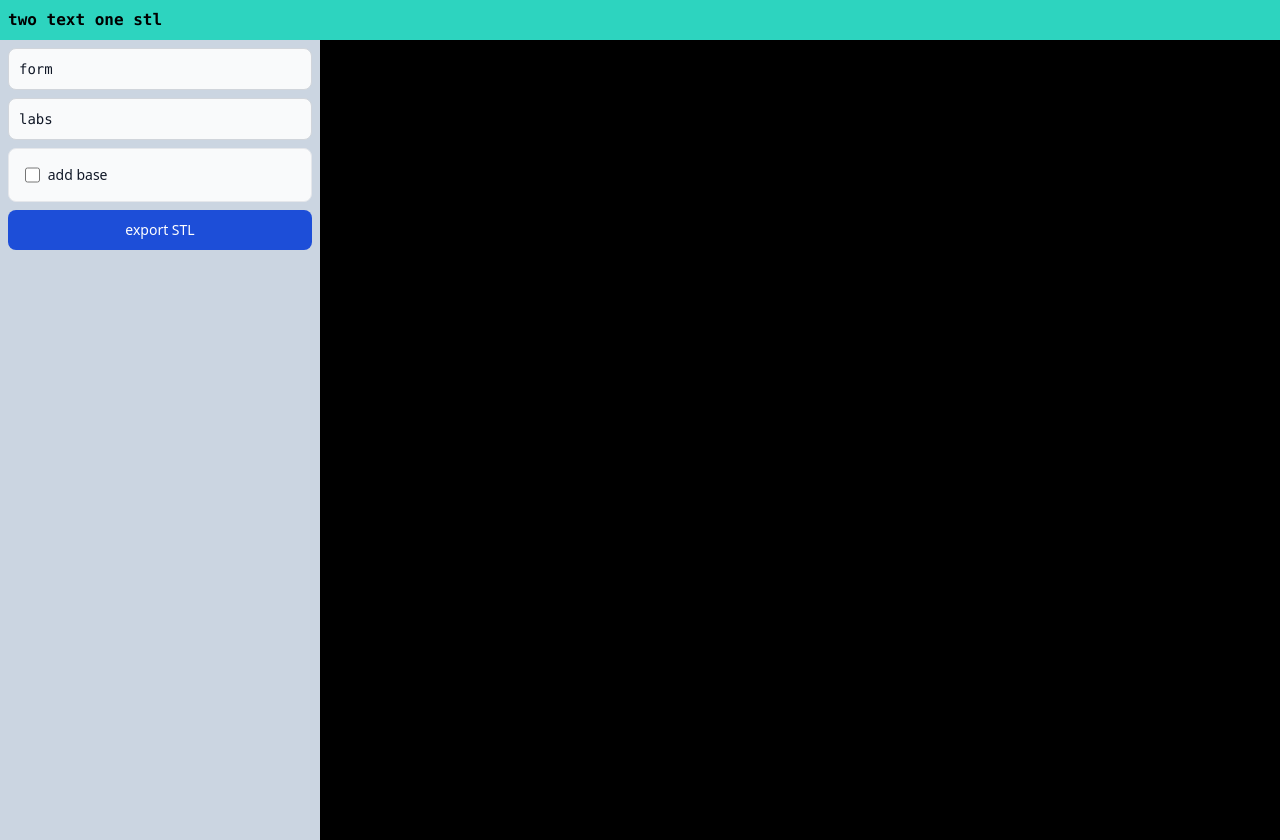
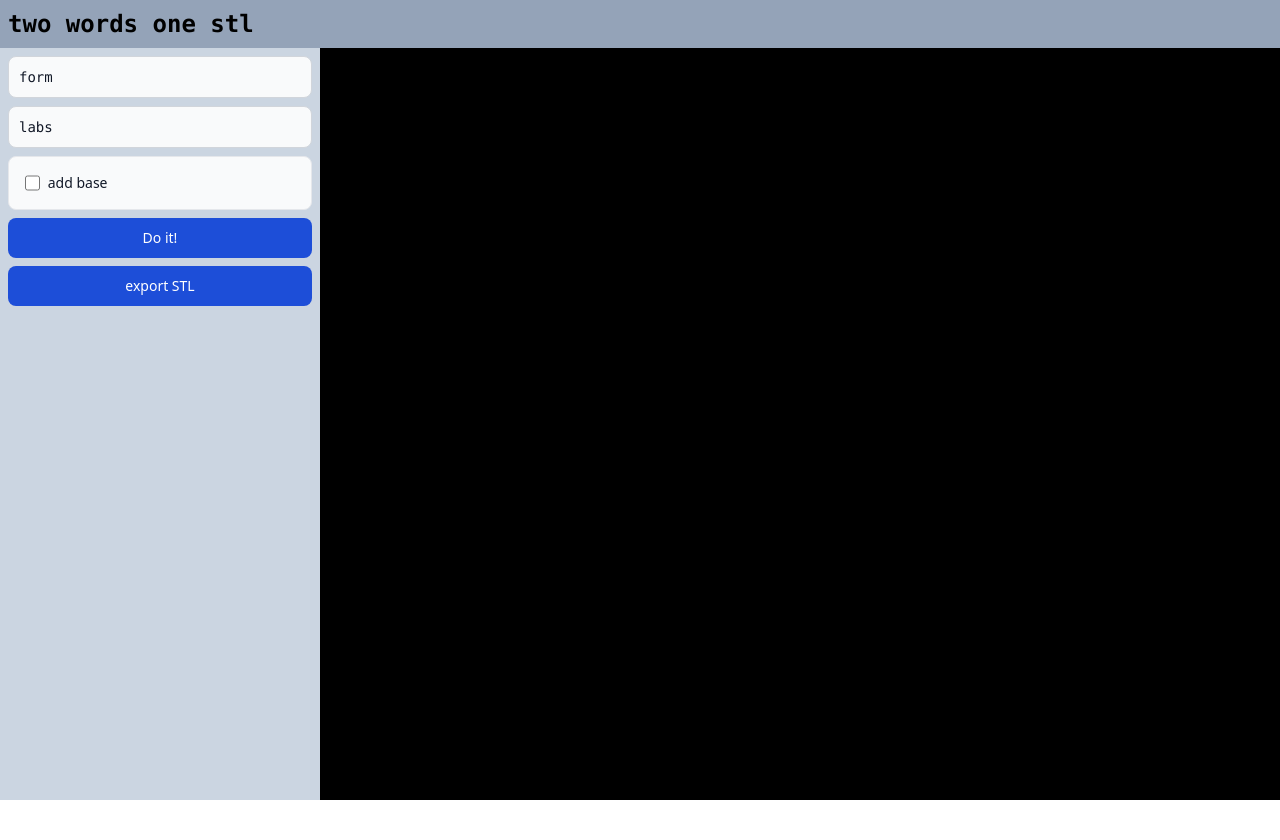
Before and after one commit to ijanos/two-words-one-stl, a website built with Vite: page index.html in a window 1280 px wide. After the commit the page ends 800 px from the top, so only its background shows below. Built offline with nearby package versions, Linux system fonts and the light colour scheme; files whose address does not match are found by name.

Commit message:
add errorbox and fix vertical scrollbar appearing

```diff
--- a/index.html
+++ b/index.html
@@ -3,14 +3,14 @@
   <head>
     <meta charset="UTF-8" />
     <meta name="viewport" content="width=device-width, initial-scale=1.0" />
-    <title>two text one stl</title>
+    <title>two words one stl</title>
     <link rel="icon" type="image/svg+xml" href="/favicon.svg" />
     <link rel="stylesheet" href="src/index.css">
   </head>
   <body>
-    <div class="flex-col">
-      <div class="bg-teal-400 p-2 font-extrabold font-mono">two text one stl</div>
-      <div class="flex min-h-screen">
+    <div class="flex flex-col h-dvh">
+      <div class="bg-slate-400 p-2 font-extrabold font-mono text-2xl">two words one stl</div>
+      <div class="flex flex-grow">
         <div class="bg-slate-300 flex flex-col p-2 gap-2 w-3/12">
           <input type="text" id="text-1" class="input-text font-mono bg-gray-50 border border-gray-300 text-gray-900 text-sm rounded-lg focus:ring-blue-500 focus:border-blue-500 block w-full p-2.5" value="form" />
           <input type="text" id="text-2" class="input-text font-mono bg-gray-50 border border-gray-300 text-gray-900 text-sm rounded-lg focus:ring-blue-500 focus:border-blue-500 block w-full p-2.5" value="labs" />
@@ -18,9 +18,11 @@
             <input id="base-toggle" type="checkbox" value="" name="bordered-checkbox" class="w-4 h-4 text-blue-600 bg-gray-100 border-gray-300 rounded focus:ring-blue-500">
             <label for="base-toggle" class="w-full py-4 ms-2 text-sm font-medium text-gray-900">add base</label>
           </div>
-          <button type="button" id="export" class="w-full text-white bg-blue-700 hover:bg-blue-800 focus:ring-4 focus:ring-blue-300 font-medium rounded-lg text-sm px-5 py-2.5 me-2 mb-2 focus:outline-none">export STL</button>
+          <div id="errorBox" class="bg-yellow-200 p-3 rounded-lg font-bold text-xl hidden">⚠️ Both words needs to be the same length</div>
+          <button type="button" class="w-full text-white bg-blue-700 hover:bg-blue-800 focus:ring-4 focus:ring-blue-300 font-medium rounded-lg text-sm px-5 py-2.5 focus:outline-none">Do it!</button>
+          <button type="button" id="export" class="w-full text-white bg-blue-700 hover:bg-blue-800 focus:ring-4 focus:ring-blue-300 font-medium rounded-lg text-sm px-5 py-2.5 focus:outline-none">export STL</button>
         </div>
-        <div class="bg-lime-600 flex-grow" id="canvasContainer"></div>
+        <div class="flex-grow" id="canvasContainer"></div>
       </div>
     </div>
     <script type="module" src="/src/main.ts"></script>
--- a/src/main.ts
+++ b/src/main.ts
@@ -6,14 +6,17 @@ setup3DCanvas(canvasContainer);
 const text1element = document.getElementById("text-1") as HTMLInputElement;
 const text2element = document.getElementById("text-2") as HTMLInputElement;
 const baseToggle = document.getElementById("base-toggle") as HTMLInputElement;
-
+const errorBox = document.getElementById("errorBox") as HTMLDivElement;
 
 function textsChanged() {
   const text1 = text1element.value.toUpperCase();
   const text2 = text2element.value.toUpperCase();
   if (text1.length != text2.length) {
     console.log("length mismatch");
+    errorBox.style.display = "block";
     return;
+  } else {
+    errorBox.style.display = "none";
   }
   const pairs = [...text2].map((ch, i) => `${ch}${text1[i]}`);
   update3DText(pairs, baseToggle.checked);
```
